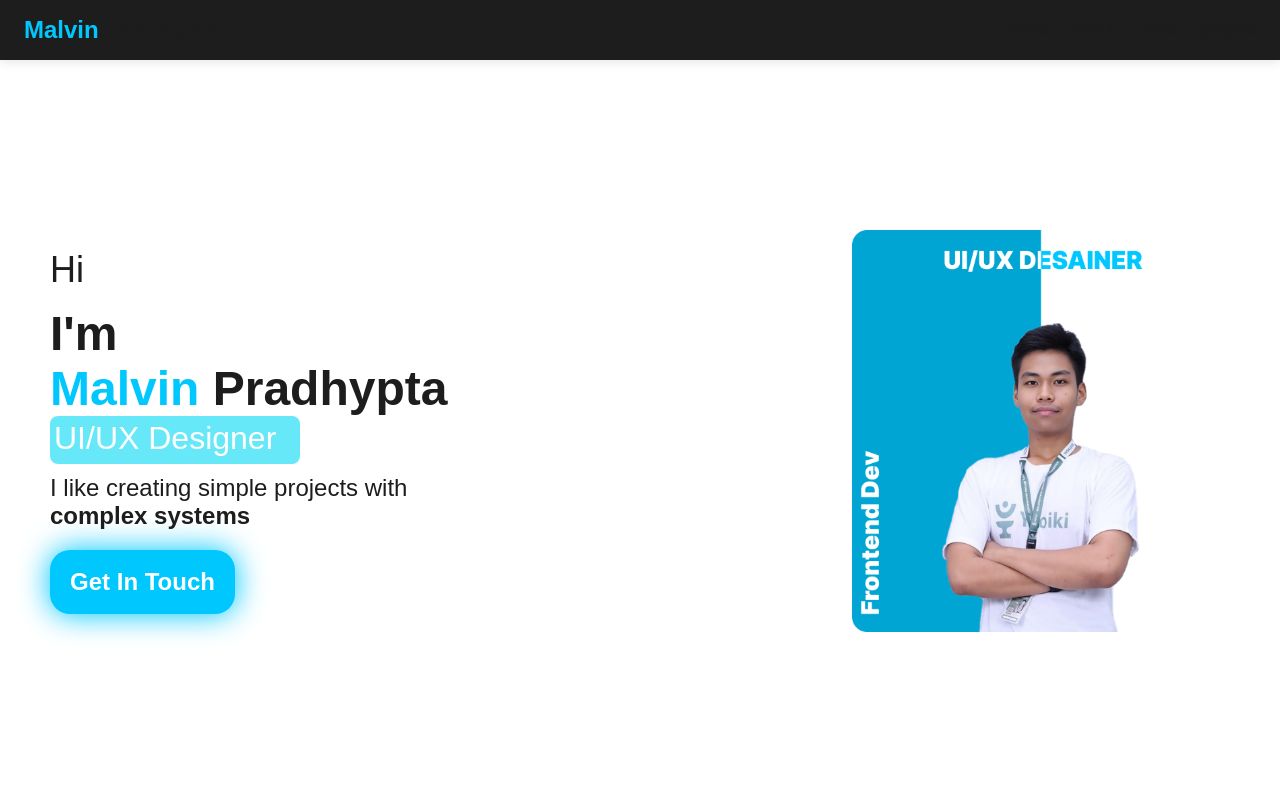
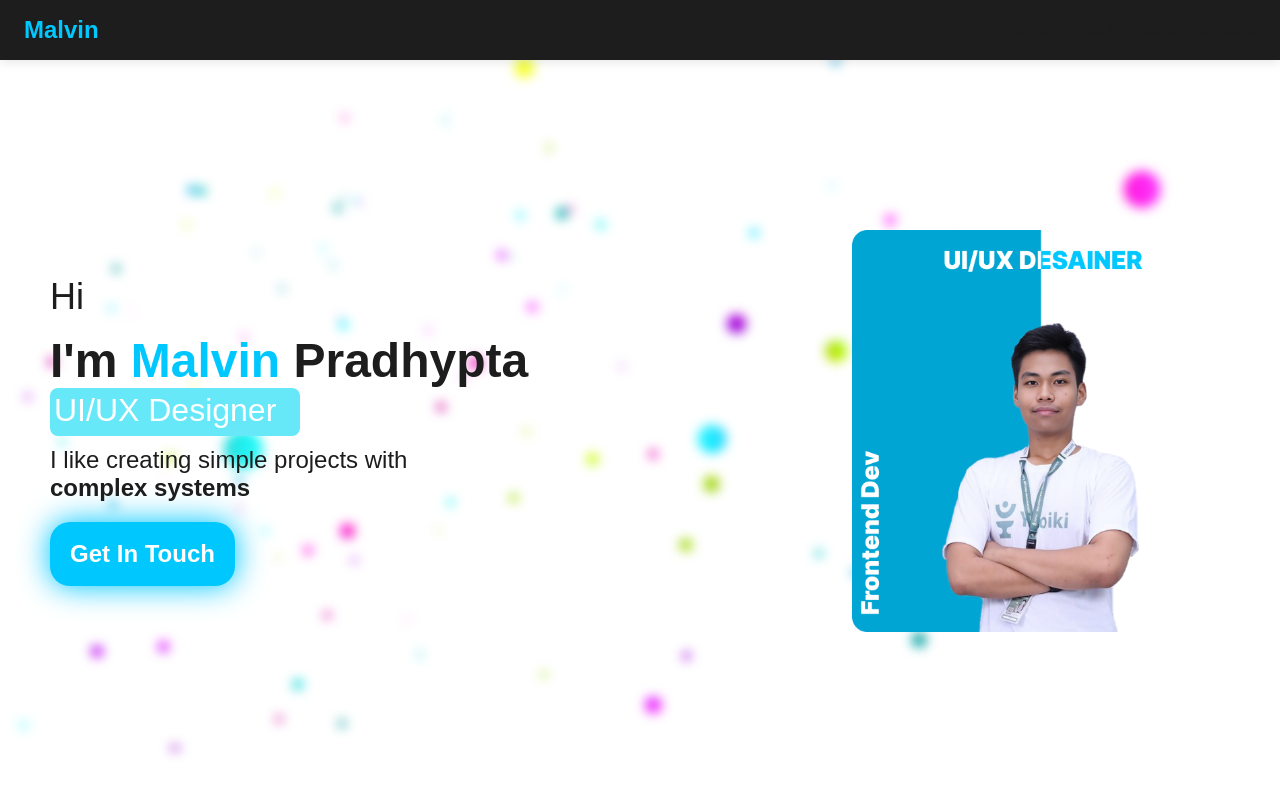
Before and after one commit to MalvinMixamo/kipin-porto, a Next.js app: page / in a window 1280 px wide. Shown: the top 800 px of the page. Built offline with nearby package versions, Linux system fonts and the light colour scheme.

Commit message:
add particles

```diff
--- /dev/null
+++ b/RotatingText/Particles.css
@@ -0,0 +1,6 @@
+.particles-container {
+  position: fixed;
+  width: 100vw;
+  height: 100vh;
+  filter: blur(6px);
+}
--- /dev/null
+++ b/RotatingText/Particles.jsx
@@ -0,0 +1,234 @@
+import { useEffect, useRef } from "react";
+import { Renderer, Camera, Geometry, Program, Mesh } from "ogl";
+
+import './Particles.css';
+
+const defaultColors = ["#ffffff", "#ffffff", "#ffffff"];
+
+const hexToRgb = (hex) => {
+  hex = hex.replace(/^#/, "");
+  if (hex.length === 3) {
+    hex = hex.split("").map((c) => c + c).join("");
+  }
+  const int = parseInt(hex, 16);
+  const r = ((int >> 16) & 255) / 255;
+  const g = ((int >> 8) & 255) / 255;
+  const b = (int & 255) / 255;
+  return [r, g, b];
+};
+
+const vertex = /* glsl */ `
+  attribute vec3 position;
+  attribute vec4 random;
+  attribute vec3 color;
+
+  uniform mat4 modelMatrix;
+  uniform mat4 viewMatrix;
+  uniform mat4 projectionMatrix;
+  uniform float uTime;
+  uniform float uSpread;
+  uniform float uBaseSize;
+  uniform float uSizeRandomness;
+
+  varying vec4 vRandom;
+  varying vec3 vColor;
+
+  void main() {
+    vRandom = random;
+    vColor = color;
+
+    vec3 pos = position * uSpread;
+    pos.z *= 10.0;
+
+    vec4 mPos = modelMatrix * vec4(pos, 1.0);
+    float t = uTime;
+    mPos.x += sin(t * random.z + 6.28 * random.w) * mix(0.1, 1.5, random.x);
+    mPos.y += sin(t * random.y + 6.28 * random.x) * mix(0.1, 1.5, random.w);
+    mPos.z += sin(t * random.w + 6.28 * random.y) * mix(0.1, 1.5, random.z);
+
+    vec4 mvPos = viewMatrix * mPos;
+    gl_PointSize = (uBaseSize * (1.0 + uSizeRandomness * (random.x - 0.5))) / length(mvPos.xyz);
+    gl_Position = projectionMatrix * mvPos;
+  }
+`;
+
+const fragment = /* glsl */ `
+  precision highp float;
+
+  uniform float uTime;
+  uniform float uAlphaParticles;
+  varying vec4 vRandom;
+  varying vec3 vColor;
+
+  void main() {
+    vec2 uv = gl_PointCoord.xy;
+    float d = length(uv - vec2(0.5));
+
+    if(uAlphaParticles < 0.5) {
+      if(d > 0.5) {
+        discard;
+      }
+      gl_FragColor = vec4(vColor + 0.2 * sin(uv.yxx + uTime + vRandom.y * 6.28), 1.0);
+    } else {
+      float circle = smoothstep(0.5, 0.4, d) * 0.8;
+      gl_FragColor = vec4(vColor + 0.2 * sin(uv.yxx + uTime + vRandom.y * 6.28), circle);
+    }
+  }
+`;
+
+const Particles = ({
+  particleCount = 200,
+  particleSpread = 10,
+  speed = 0.1,
+  particleColors,
+  moveParticlesOnHover = false,
+  particleHoverFactor = 1,
+  alphaParticles = false,
+  particleBaseSize = 100,
+  sizeRandomness = 1,
+  cameraDistance = 20,
+  disableRotation = false,
+  className,
+}) => {
+  const containerRef = useRef(null);
+  const mouseRef = useRef({ x: 0, y: 0 });
+
+  useEffect(() => {
+    const container = containerRef.current;
+    if (!container) return;
+
+    const renderer = new Renderer({ depth: false, alpha: true });
+    const gl = renderer.gl;
+    container.appendChild(gl.canvas);
+    gl.clearColor(0, 0, 0, 0);
+
+    const camera = new Camera(gl, { fov: 15 });
+    camera.position.set(0, 0, cameraDistance);
+
+    const resize = () => {
+      const width = container.clientWidth;
+      const height = container.clientHeight;
+      renderer.setSize(width, height);
+      camera.perspective({ aspect: gl.canvas.width / gl.canvas.height });
+    };
+    window.addEventListener("resize", resize, false);
+    resize();
+
+    const handleMouseMove = (e) => {
+      const rect = container.getBoundingClientRect();
+      const x = ((e.clientX - rect.left) / rect.width) * 2 - 1;
+      const y = -(((e.clientY - rect.top) / rect.height) * 2 - 1);
+      mouseRef.current = { x, y };
+    };
+
+    if (moveParticlesOnHover) {
+      container.addEventListener("mousemove", handleMouseMove);
+    }
+
+    const count = particleCount;
+    const positions = new Float32Array(count * 3);
+    const randoms = new Float32Array(count * 4);
+    const colors = new Float32Array(count * 3);
+    const palette = particleColors && particleColors.length > 0 ? particleColors : defaultColors;
+
+    for (let i = 0; i < count; i++) {
+      let x, y, z, len;
+      do {
+        x = Math.random() * 2 - 1;
+        y = Math.random() * 2 - 1;
+        z = Math.random() * 2 - 1;
+        len = x * x + y * y + z * z;
+      } while (len > 1 || len === 0);
+      const r = Math.cbrt(Math.random());
+      positions.set([x * r, y * r, z * r], i * 3);
+      randoms.set([Math.random(), Math.random(), Math.random(), Math.random()], i * 4);
+      const col = hexToRgb(palette[Math.floor(Math.random() * palette.length)]);
+      colors.set(col, i * 3);
+    }
+
+    const geometry = new Geometry(gl, {
+      position: { size: 3, data: positions },
+      random: { size: 4, data: randoms },
+      color: { size: 3, data: colors },
+    });
+
+    const program = new Program(gl, {
+      vertex,
+      fragment,
+      uniforms: {
+        uTime: { value: 0 },
+        uSpread: { value: particleSpread },
+        uBaseSize: { value: particleBaseSize },
+        uSizeRandomness: { value: sizeRandomness },
+        uAlphaParticles: { value: alphaParticles ? 1 : 0 },
+      },
+      transparent: true,
+      depthTest: false,
+    });
+
+    const particles = new Mesh(gl, { mode: gl.POINTS, geometry, program });
+
+    let animationFrameId;
+    let lastTime = performance.now();
+    let elapsed = 0;
+
+    const update = (t) => {
+      animationFrameId = requestAnimationFrame(update);
+      const delta = t - lastTime;
+      lastTime = t;
+      elapsed += delta * speed;
+
+      program.uniforms.uTime.value = elapsed * 0.001;
+
+      if (moveParticlesOnHover) {
+        particles.position.x = -mouseRef.current.x * particleHoverFactor;
+        particles.position.y = -mouseRef.current.y * particleHoverFactor;
+      } else {
+        particles.position.x = 0;
+        particles.position.y = 0;
+      }
+
+      if (!disableRotation) {
+        particles.rotation.x = Math.sin(elapsed * 0.0002) * 0.1;
+        particles.rotation.y = Math.cos(elapsed * 0.0005) * 0.15;
+        particles.rotation.z += 0.01 * speed;
+      }
+
+      renderer.render({ scene: particles, camera });
+    };
+
+    animationFrameId = requestAnimationFrame(update);
+
+    return () => {
+      window.removeEventListener("resize", resize);
+      if (moveParticlesOnHover) {
+        container.removeEventListener("mousemove", handleMouseMove);
+      }
+      cancelAnimationFrame(animationFrameId);
+      if (container.contains(gl.canvas)) {
+        container.removeChild(gl.canvas);
+      }
+    };
+    // eslint-disable-next-line react-hooks/exhaustive-deps
+  }, [
+    particleCount,
+    particleSpread,
+    speed,
+    moveParticlesOnHover,
+    particleHoverFactor,
+    alphaParticles,
+    particleBaseSize,
+    sizeRandomness,
+    cameraDistance,
+    disableRotation,
+  ]);
+
+  return (
+    <div
+      ref={containerRef}
+      className={`particles-container ${className}`}
+    />
+  );
+};
+
+export default Particles;
--- a/app/page.js
+++ b/app/page.js
@@ -3,16 +3,27 @@
 import styles from "./page.module.css";
 import RotatingText from "@/RotatingText/RotatingText";
 import Nav from "./components/nav";
-
+import Particles from "@/RotatingText/Particles";
 export default function Home() {
   return (
     <div>
+      <Particles
+        particleColors={['#00C8FF', '#FF00C8', '#C800FF', '#C8FF00', '#00C8C8']}
+        particleCount={200}
+        particleSpread={10}
+        speed={0.1}
+        particleBaseSize={300}
+        moveParticlesOnHover={true}
+        alphaParticles={false}
+        disableRotation={false}
+        className={styles.particles}
+      />
       <Nav />
       <div className={styles.container}>
       <div id="home" className={styles.home}>
       <div className={styles.textContainer}>
         <p className={styles.hi}>Hi</p>
-        <h1 className={styles.title}><p>I&#39;m</p> <span className={styles.name}>Malvin</span> Pradhypta</h1>
+        <h1 className={styles.title}>I&#39;m <span className={styles.name}>Malvin</span> Pradhypta</h1>
           <RotatingText
             texts={["Next Engineer","Frontend Dev", "UI/UX Designer", "Tech Enthusiast"]}
             mainClassName={styles.rotateText}
--- a/app/page.module.css
+++ b/app/page.module.css
@@ -1,6 +1,15 @@
 .container {
   margin-top: 100px;
   padding: 50px;
+}
+.particles {
+  position: absolute;
+  top: -50px;
+  left: 0;
+  width: 100%;
+  height: 100%;
+  z-index: -1;
+
 }
 .home{
   display: flex;
@@ -159,6 +168,7 @@
     flex-direction: column;
     align-items: center;
     justify-content: center;
+    gap: 10px;
   }
   .home {
     flex-direction: column-reverse;
--- a/package.json
+++ b/package.json
@@ -11,6 +11,7 @@
   "dependencies": {
     "framer-motion": "^11.18.2",
     "next": "15.3.3",
+    "ogl": "^1.0.11",
     "react": "^19.0.0",
     "react-dom": "^19.0.0"
   },
```
Also changed, not shown: 1 other file (tests, documents, lock files or other folders).
